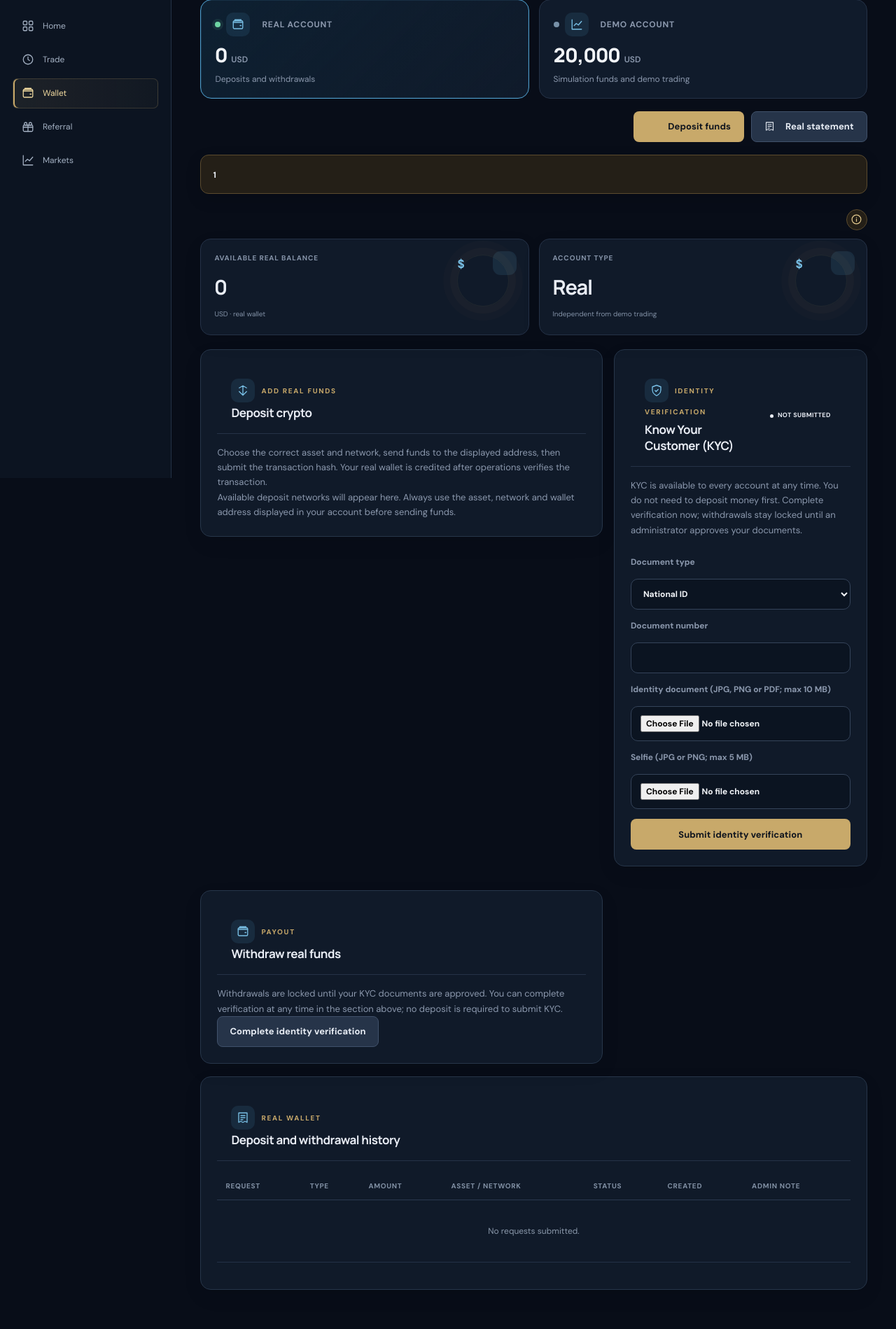
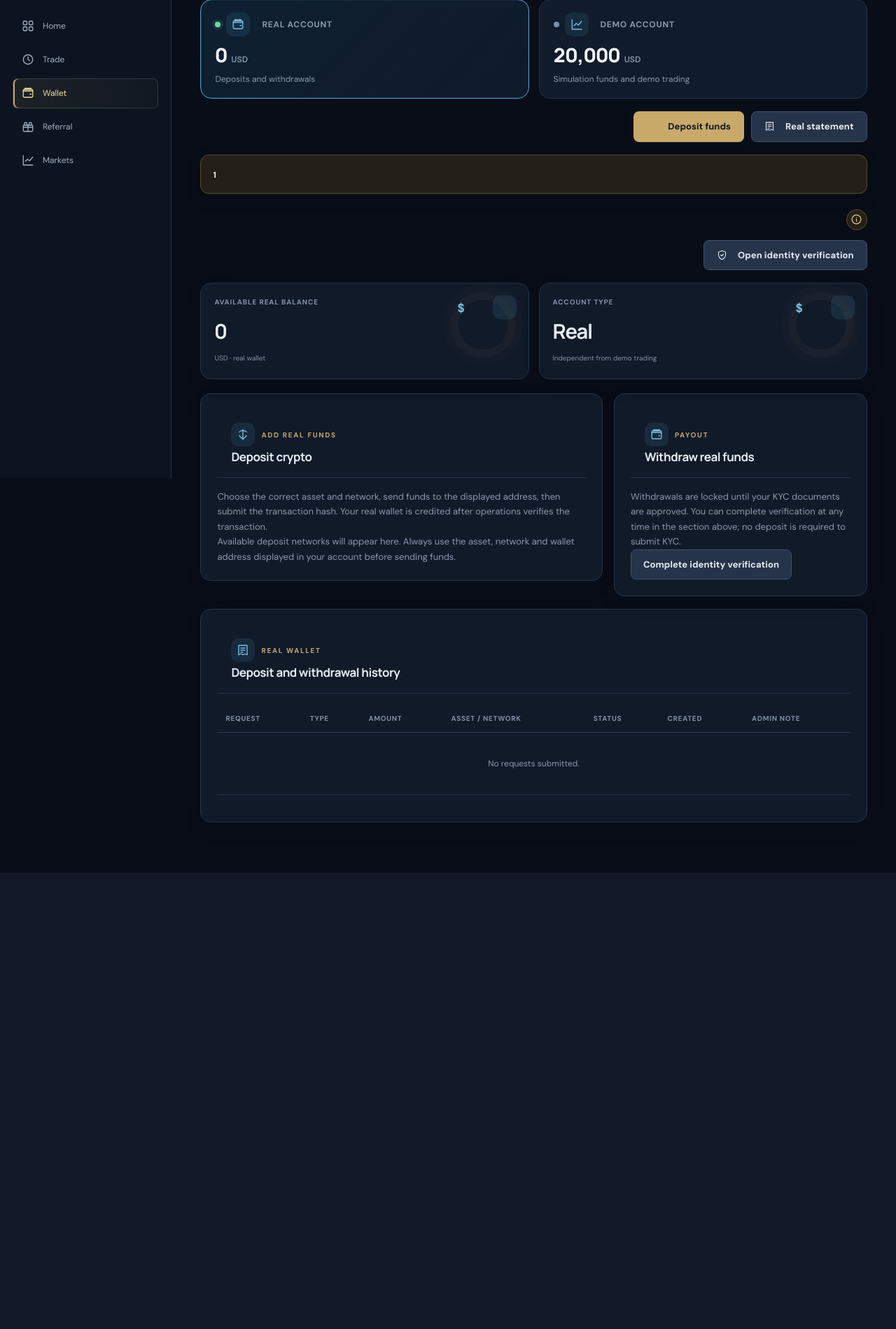
Before and after one commit to anorbert/shell, a Laravel app: page /wallet-requests in a window 1280 px wide. Shown: the part 117-2016 px from the top of the page at 70% size. After the commit the page ends 1364 px from the top, so only its background shows below. Run offline with Laravel 12, Linux system fonts and the light colour scheme; the visitor is signed in with stand-in values (Sample User, id 1); data comes from the database, SQL or seed files in the repository; data that the repository does not hold is empty; style sheets or scripts are compiled from the project's sources.

Commit message:
Remove KYC workflow from wallet page

```diff
--- a/resources/views/client/wallet-requests.blade.php
+++ b/resources/views/client/wallet-requests.blade.php
@@ -87,6 +87,7 @@
     </section>
 @else
     <x-client-attention title="Real wallet" tag="REAL ACCOUNT"><p>Deposit and withdrawal requests are recorded here. Deposits are credited after transaction verification. Withdrawals are processed after identity approval and operations review.</p></x-client-attention>
+    <div class="page-action-row"><a class="button button-secondary" href="{{ route('kyc.index') }}"><svg class="nav-icon"><use href="#i-shield"/></svg> Open identity verification</a></div>
     <div class="metric-grid wallet-detail-metrics">
         <article class="metric-card"><span class="metric-label">AVAILABLE REAL BALANCE</span><strong>@money($selectedBalance)</strong><small>{{ $currency }} · real wallet</small></article>
         <article class="metric-card"><span class="metric-label">ACCOUNT TYPE</span><strong>Real</strong><small>Independent from demo trading</small></article>
@@ -106,24 +107,6 @@
                     <label>Transaction hash / TxID<input name="transaction_hash" maxlength="255" required></label>
                     <label>Note (optional)<textarea name="client_note" maxlength="1000"></textarea></label>
                     <button class="button button-primary" type="submit">Submit deposit for confirmation</button>
-                </form>
-            @endif
-        </section>
-        <section class="panel" id="kyc-form">
-            <div class="panel-head"><div><span class="wallet-section-icon" aria-hidden="true"><svg viewBox="0 0 24 24" fill="none" stroke="currentColor" stroke-width="1.8" stroke-linecap="round" stroke-linejoin="round"><use href="#i-shield"/></svg></span><span class="eyebrow">IDENTITY VERIFICATION</span><h2>Know Your Customer (KYC)</h2></div><span class="table-status {{ $kycVerified ? 'verified' : (($kyc?->status ?? '') === 'pending' ? 'pending' : 'rejected') }}">{{ $kycVerified ? 'VERIFIED' : strtoupper($kyc?->status ?? 'NOT SUBMITTED') }}</span></div>
-            @if($kycVerified)
-                <p class="muted">Your identity is verified. You are eligible to request withdrawals, subject to balance and operations review.</p>
-            @elseif(($kyc?->status ?? '') === 'pending')
-                <p class="muted">Your documents are under review. You cannot request withdrawals until an administrator approves your identity. Do not submit another application while this one is pending.</p>
-            @else
-                <p class="muted">KYC is available to every account at any time. You do not need to deposit money first. Complete verification now; withdrawals stay locked until an administrator approves your documents.</p>
-                @if($kyc?->review_note)<p class="muted">Admin review note: {{ $kyc->review_note }}</p>@endif
-                <form method="POST" action="{{ route('wallet-requests.kyc') }}" enctype="multipart/form-data" class="form-stack">@csrf
-                    <label>Document type<select name="document_type" required><option value="national_id">National ID</option><option value="passport">Passport</option><option value="driving_licence">Driving licence</option></select></label>
-                    <label>Document number<input name="document_number" maxlength="120" required></label>
-                    <label>Identity document (JPG, PNG or PDF; max 10 MB)<input type="file" name="document" accept=".jpg,.jpeg,.png,.pdf" required></label>
-                    <label>Selfie (JPG or PNG; max 5 MB)<input type="file" name="selfie" accept=".jpg,.jpeg,.png" required></label>
-                    <button class="button button-primary" type="submit">Submit identity verification</button>
                 </form>
             @endif
         </section>
```
